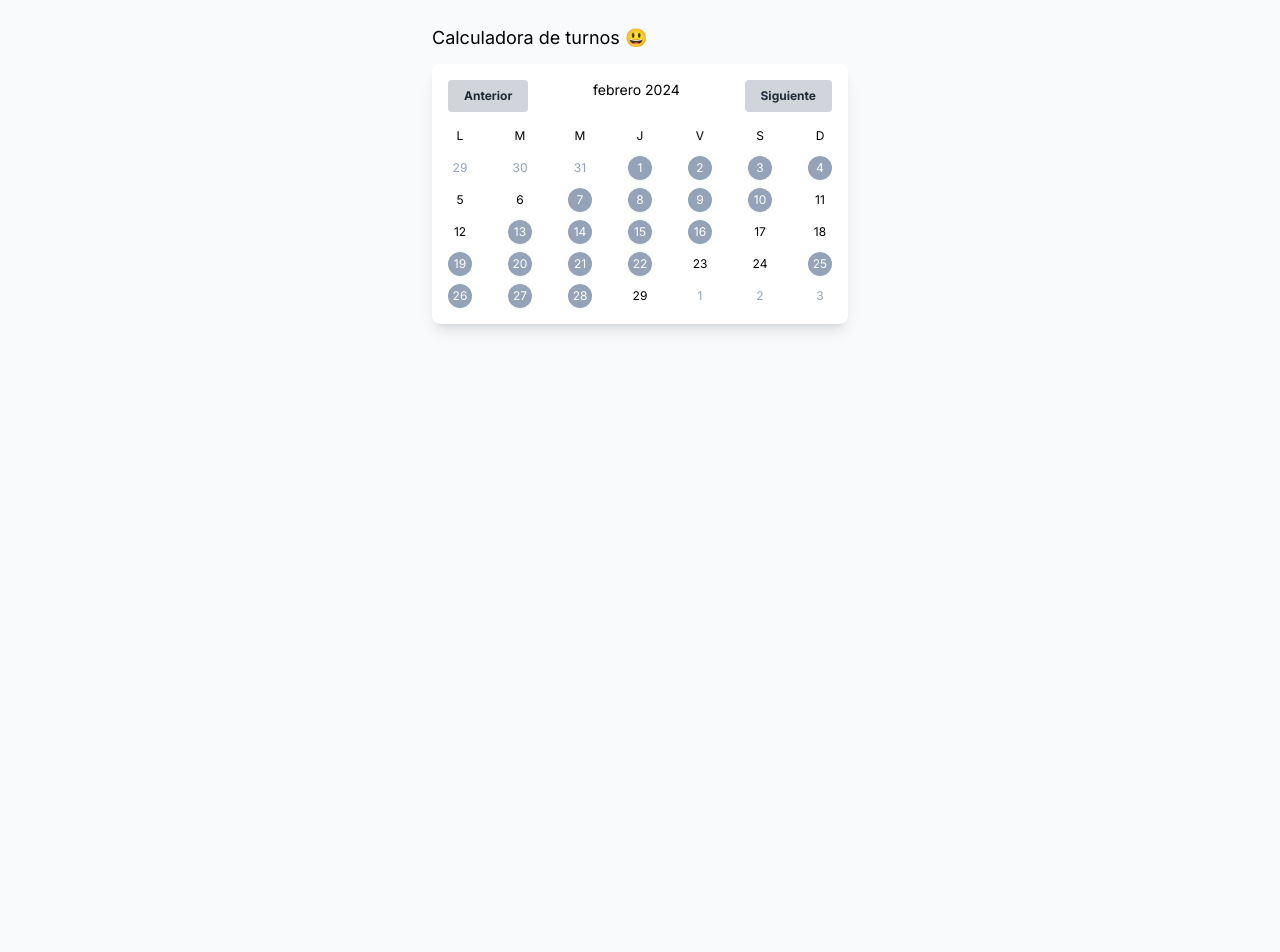
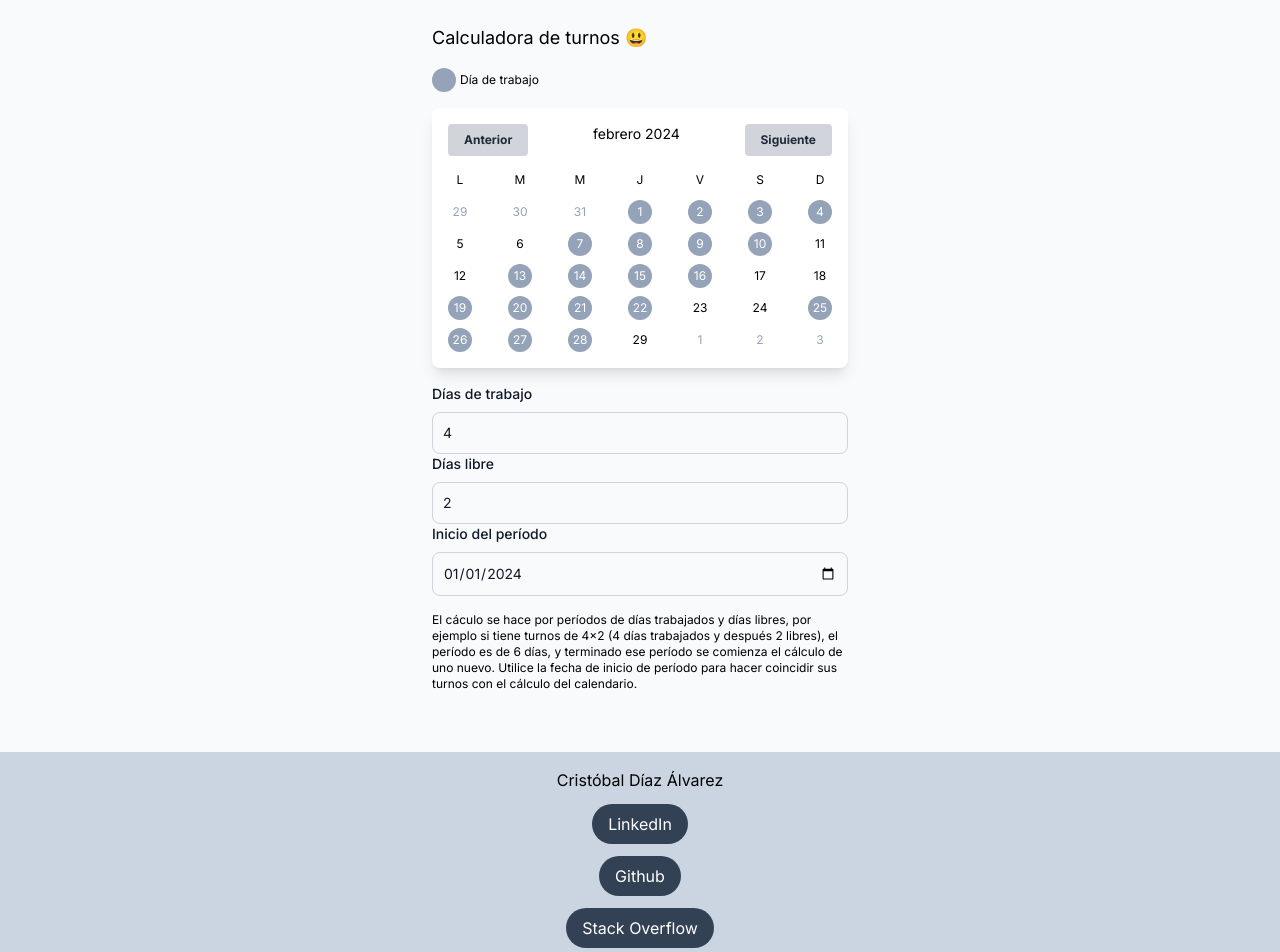
Before and after one commit to drtobal/workdays, a Next.js app: page / in a window 1280 px wide. Shown: the top 952 px of the page. Before the commit the page ends 800 px from the top, so only its background shows below. Built offline with nearby package versions, Linux system fonts and the light colour scheme.

Commit message:
feat: added form

```diff
--- a/src/app/page.tsx
+++ b/src/app/page.tsx
@@ -1,5 +1,9 @@
 import Month from './../components/month';
+import Footer from './../components/footer'
 
 export default function Home() {
-  return <Month />;
+  return <>
+    <Month />
+    <Footer />
+  </>;
 }
--- /dev/null
+++ b/src/components/footer.tsx
@@ -0,0 +1,18 @@
+import { FOOTER_LINKS } from "@/constants";
+import { FooterLink, ReachChild } from "@/types";
+
+/** footer for credits */
+export default function Footer() {
+    const linkButton = (link: FooterLink, key: number): ReachChild => {
+        return <a key={key} href={link.url} target="_blank" rel="nofollow"
+            className="bg-slate-700 hover:bg-slate-800 py-2 px-4 rounded-full text-white">{link.label}</a>;
+    }
+
+    return <div className="mt-5 bg-slate-300">
+        <div className="footer py-4 flex flex-col gap-3 justify-center items-center container mx-auto">
+            <p>Cristóbal Díaz Álvarez</p>
+
+            {FOOTER_LINKS.map((link, k) => linkButton(link, k))}
+        </div>
+    </div>;
+}
--- a/src/components/form.tsx
+++ b/src/components/form.tsx
@@ -0,0 +1,69 @@
+'use client'
+
+import { FREEDAYS_LS, START_LS, WORKDAYS_LS } from "@/constants";
+import { saveNumberFromInput } from "@/util/month";
+import { ChangeEvent, useState } from "react";
+import { format } from "date-fns";
+
+type Props = {
+    onChange: () => void,
+    start: Date,
+    workDays: number,
+    freeDays: number,
+};
+
+const inputClass = 'bg-gray-50 border border-gray-300 text-gray-900 text-sm rounded-lg focus:ring-blue-500 focus:border-blue-500 block w-full p-2.5 dark:bg-gray-700 dark:border-gray-600 dark:placeholder-gray-400 dark:text-white dark:focus:ring-blue-500 dark:focus:border-blue-500';
+
+export default function Form(props: Props) {
+    const [start, setStart] = useState<string>(format(props.start, 'yyyy-MM-dd'));
+
+    const [workDays, setWorkDays] = useState<number>(props.workDays);
+
+    const [freeDays, setFreeDays] = useState<number>(props.freeDays);
+
+    const onChangeWorkDays = (event: ChangeEvent<HTMLInputElement>): void => {
+        setWorkDays(event.target.valueAsNumber);
+        saveNumber(event, WORKDAYS_LS);
+    }
+
+    const onChangeStart = (event: ChangeEvent<HTMLInputElement>): void => {
+        setStart(event.target.value);
+        saveNumber(event, START_LS);
+    }
+
+    const onChangeFreeDays = (event: ChangeEvent<HTMLInputElement>): void => {
+        setFreeDays(event.target.valueAsNumber);
+        saveNumber(event, FREEDAYS_LS);
+    }
+
+    const saveNumber = (event: ChangeEvent<HTMLInputElement>, slot: string) => {
+        if (saveNumberFromInput(event, slot)) {
+            props.onChange();
+        }
+    }
+
+    return <div className="d-flex flex-col gap-2">
+        <div>
+            <label className="block mb-2 text-sm font-medium text-gray-900 dark:text-white">Días de trabajo</label>
+            <input type="number" className={inputClass} value={workDays}
+                placeholder="Días de trabajo" required onChange={onChangeWorkDays} />
+        </div>
+
+        <div>
+            <label className="block mb-2 text-sm font-medium text-gray-900 dark:text-white">Días libre</label>
+            <input type="number" className={inputClass} value={freeDays}
+                placeholder="Días libre" required onChange={onChangeFreeDays} />
+        </div>
+
+        <div>
+            <label className="block mb-2 text-sm font-medium text-gray-900 dark:text-white">Inicio del período</label>
+            <input type="date" className={inputClass} min="2024-01-01" value={start}
+                placeholder="Inicio del período" required onChange={onChangeStart} />
+        </div>
+
+        <p className="py-4">El cáculo se hace por períodos de días trabajados y días libres, por ejemplo si tiene turnos
+            de 4x2 (4 días trabajados y después 2 libres), el período es de 6 días, y terminado ese período se comienza
+            el cálculo de uno nuevo. Utilice la fecha de inicio de período para hacer coincidir sus turnos con el cálculo
+            del calendario.</p>
+    </div>;
+}
--- a/src/components/month.tsx
+++ b/src/components/month.tsx
@@ -5,6 +5,7 @@
 import { Month, add, format, startOfMonth } from "date-fns";
 import { useState } from "react";
 import { es as locale } from "date-fns/locale/es";
+import Form from './form';
 
 export default function Month() {
     const [month, setMonth] = useState<Date>(startOfMonth(new Date()));
@@ -29,9 +30,22 @@
         setDays(getMonthCalendar(newMonth, start, getInterval(workDays, freeDays), new Date()));
     }
 
+    const onFormChanged = (): void => {
+        const start = getStart();
+        const workDays = getWorkdays();
+        const freeDays = getFreedays();
+        setStart(start);
+        setWorkDays(workDays);
+        setFreeDays(freeDays);
+        setDays(getMonthCalendar(month, start, getInterval(workDays, freeDays), new Date()));
+    }
+
     return <>
-        <div className="m-auto flex flex-col gap-3 max-w-md text-xs py-6 px-4">
+        <div className="m-auto flex flex-col gap-3 max-w-md text-xs py-6 px-4 gap-4">
             <h1 className="text-lg">Calculadora de turnos 😃</h1>
+
+            <p className="flex flex-row items-center gap-1"><div className="w-6 h-6 bg-slate-400 rounded-full"></div>Día de trabajo</p>
+
             <div className="shadow-lg bg-white rounded-lg p-4 w-full flex flex-col gap-2">
                 <div className="flex flex-row justify-between gap-2 pb-2">
                     <button className="bg-gray-300 hover:bg-gray-400 text-gray-800 font-bold py-2 px-4 rounded" onClick={goPrev}>
@@ -55,6 +69,8 @@
                     {week.map((day, k) => <div key={k} className={getDayClassName(day, month)}>{day.date.getDate()}</div>)}
                 </div>)}
             </div>
+
+            <Form onChange={onFormChanged} start={start} workDays={workDays} freeDays={freeDays} />
         </div>
     </>;
 }
--- a/src/constants.tsx
+++ b/src/constants.tsx
@@ -1,3 +1,5 @@
+import { FooterLink } from "./types";
+
 const LS_PREFIX = 'workdays_';
 
 export const DEFAULT_WORKDAYS = 4;
@@ -11,3 +13,9 @@
 export const WORKDAYS_LS = `${LS_PREFIX}workdays`;
 
 export const FREEDAYS_LS = `${LS_PREFIX}freedays`;
+
+export const FOOTER_LINKS: FooterLink[] = [
+    { label: 'LinkedIn', url: 'https://www.linkedin.com/in/cristobal-diaz-alvarez/' },
+    { label: 'Github', url: 'https://github.com/drtobal' },
+    { label: 'Stack Overflow', url: 'https://stackoverflow.com/users/7827198' },
+];
--- a/src/util/month.ts
+++ b/src/util/month.ts
@@ -2,6 +2,7 @@
 import { Day } from "@/types";
 import { getLS, setLS } from "./util";
 import { DEFAULT_FREEDAYS, DEFAULT_START, DEFAULT_WORKDAYS, FREEDAYS_LS, START_LS, WORKDAYS_LS } from "@/constants";
+import { ChangeEvent } from "react";
 
 export const getInterval = (workdays: number, freedays: number): boolean[] => {
     const interval: boolean[] = [];
@@ -82,14 +83,6 @@
     return getNumber(FREEDAYS_LS) || DEFAULT_FREEDAYS;
 }
 
-export const saveWorkdays = (days: number): void => {
-    setLS(WORKDAYS_LS, JSON.stringify(days));
-}
-
-export const saveFreedays = (days: number): void => {
-    setLS(FREEDAYS_LS, JSON.stringify(days));
-}
-
 export const getNumber = (slot: string): number | null => {
     const data = getLS<number>(slot);
     if (data && !isNaN(data)) {
@@ -97,3 +90,11 @@
     }
     return null;
 }
+
+export const saveNumberFromInput = (event: ChangeEvent<HTMLInputElement>, slot: string): boolean => {
+    if (!isNaN(event.target.valueAsNumber) && event.target.valueAsNumber > 0) {
+        setLS(slot, JSON.stringify(event.target.valueAsNumber));
+        return true;
+    }
+    return false;
+}
```
Also changed, not shown: src/types.tsx (+9 -0 lines).
